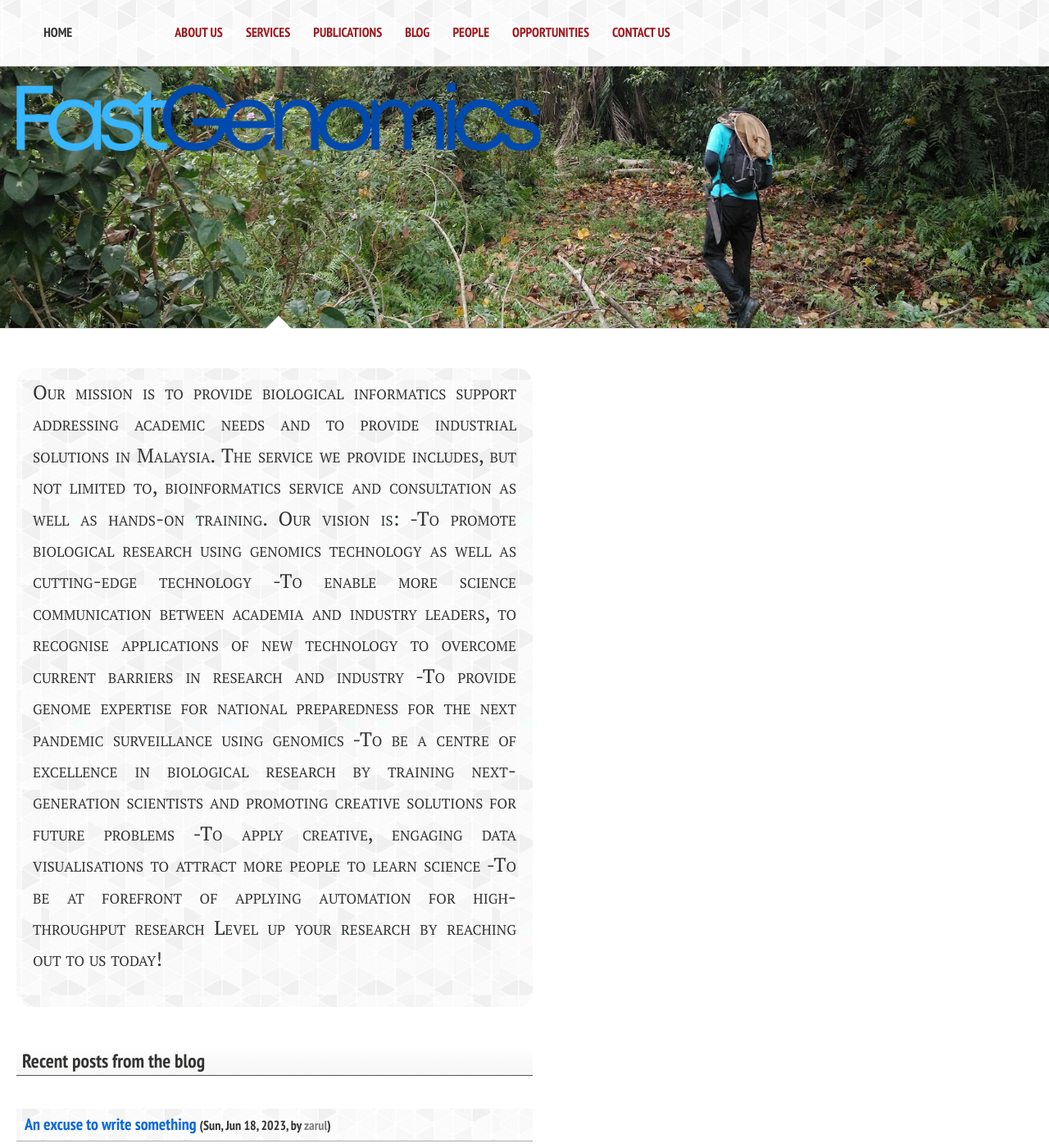
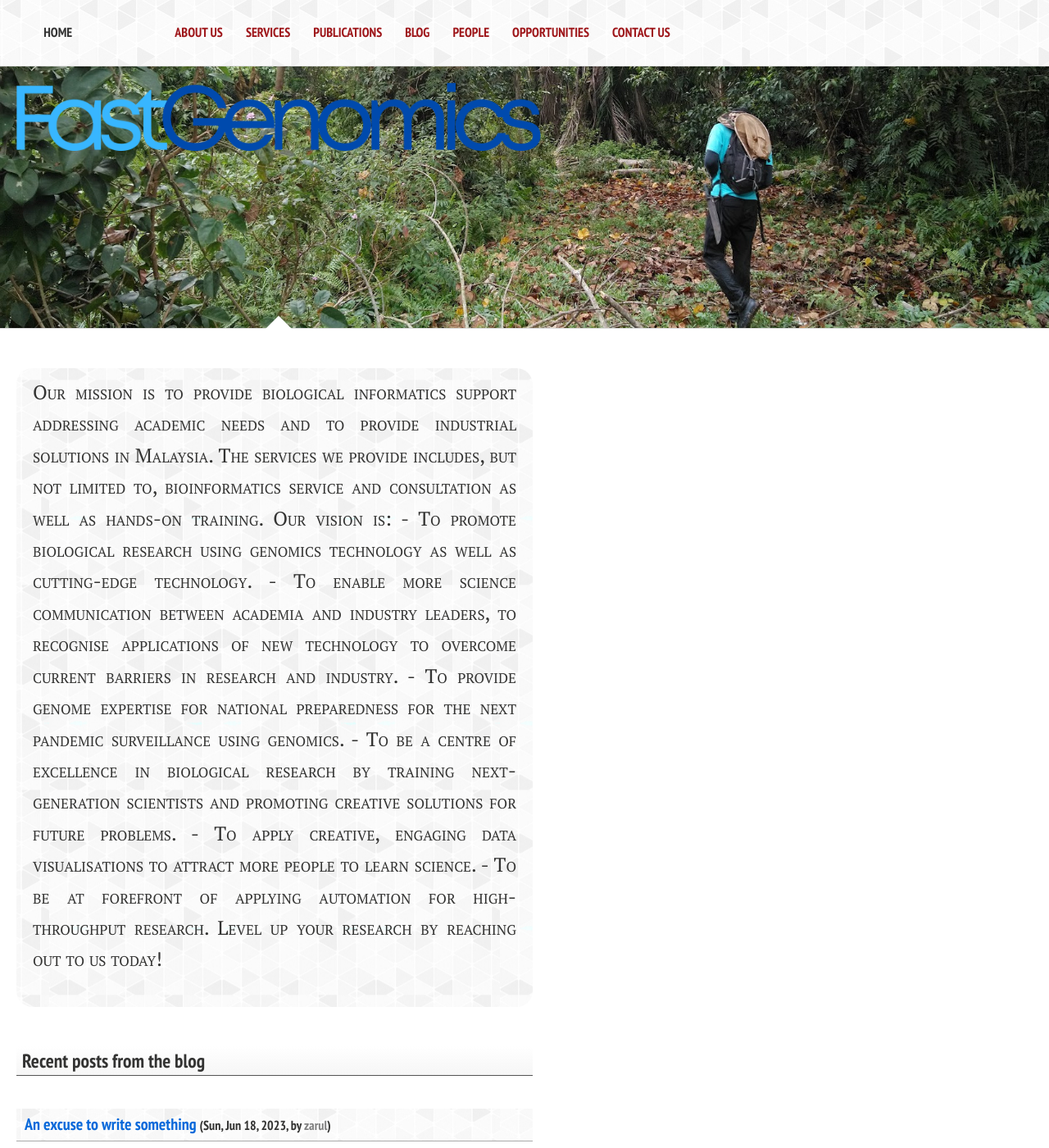
Before and after one commit to ZarulHanifah/ZarulHanifah.github.io, a Jekyll site: the page built from index.md, in a window 1280 px wide and 1400 px high. Shown: the whole window at 82% size. Built offline with Jekyll 4.4.1, drawn with Linux system fonts in a browser that asks for light colours; nearby versions of some CDN libraries; comment, search, counter and statistics services are not loaded.

```diff
--- a/_includes/_mission.html
+++ b/_includes/_mission.html
@@ -1,12 +1,12 @@
 <div class="mission">
-<p>Our mission is to provide biological informatics support addressing academic needs and to provide industrial solutions in Malaysia. The service we provide includes, but not limited to, bioinformatics service and consultation as well as hands-on training.
+<p>Our mission is to provide biological informatics support addressing academic needs and to provide industrial solutions in Malaysia. The services we provide includes, but not limited to, bioinformatics service and consultation as well as hands-on training.
 
 Our vision is:
--To promote biological research using genomics technology as well as cutting-edge technology
--To enable more science communication between academia and industry leaders, to recognise applications of new technology to overcome current barriers in research and industry
--To provide genome expertise for national preparedness for the next pandemic surveillance using genomics
--To be a centre of excellence in biological research by training next-generation scientists and promoting creative solutions for future problems
--To apply creative, engaging data visualisations to attract more people to learn science
--To be at forefront of applying automation for high-throughput research
+- To promote biological research using genomics technology as well as cutting-edge technology.
+- To enable more science communication between academia and industry leaders, to recognise applications of new technology to overcome current barriers in research and industry.
+- To provide genome expertise for national preparedness for the next pandemic surveillance using genomics.
+- To be a centre of excellence in biological research by training next-generation scientists and promoting creative solutions for future problems.
+- To apply creative, engaging data visualisations to attract more people to learn science.
+- To be at forefront of applying automation for high-throughput research.
 
 Level up your research by reaching out to us today!</p>
```
Also changed, not shown: _layouts/contactus-index.html (+4 -3 lines), culture.md (+1 -7 lines), services/index.md (+8 -8 lines).
